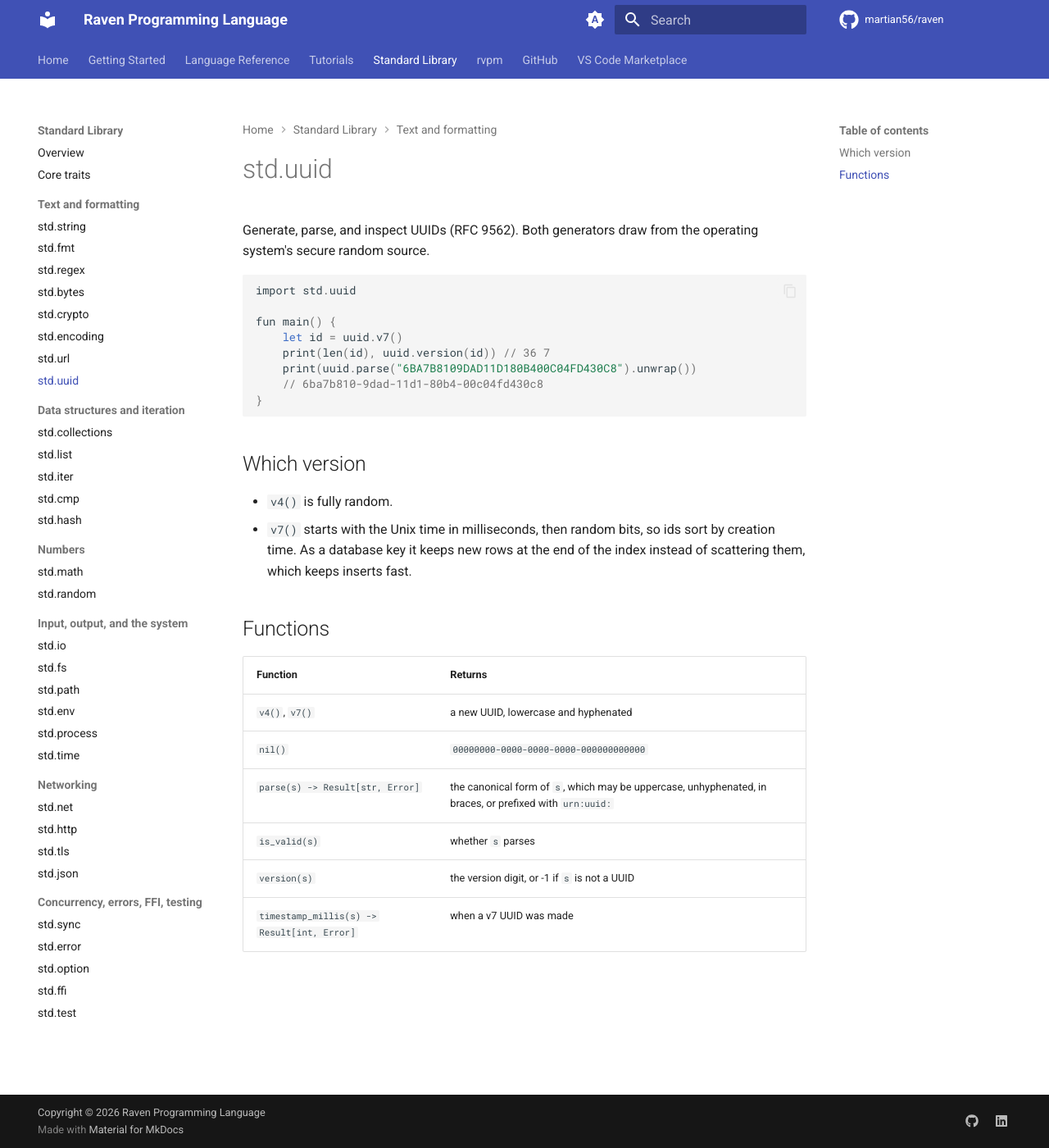
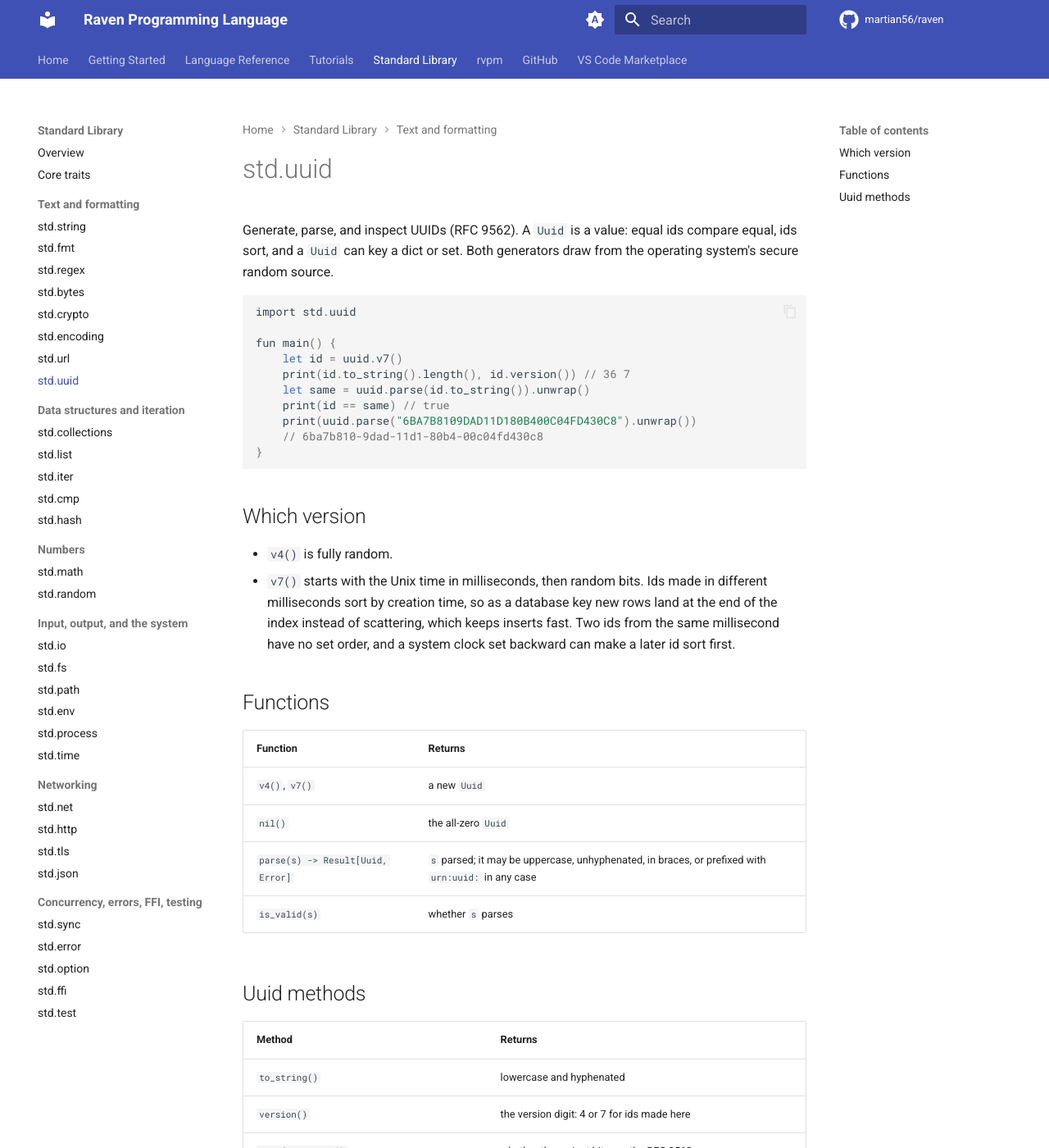
Before and after one commit to martian56/raven, an MkDocs documentation site: the page built from docs/guide/stdlib/uuid.md, in a window 1280 px wide and 1400 px high. Shown: the whole window at 82% size. Built offline with MkDocs 1.6.1 and Material for MkDocs 9.7.7, drawn with Linux system fonts in a browser that asks for light colours; comment, search, counter and statistics services are not loaded; some of the changed text lies outside the part shown.

Commit message:
fix: review follow-ups for std.url, std.bytes, std.uuid, and the formatter
std.uuid returns a Uuid value (Eq, Ord, Hash, ToString, version, timestamp_millis, bytes) instead of a str, accepts urn:uuid: in any case, and checks the variant before reading a v7 timestamp. std.url accepts ports with leading zeros, keeps a second ? as query data, puts a / between host and a relative with_path, and round-trips an empty query or fragment. ByteReader's bounds check cannot overflow. The formatter keeps the source spelling of literals that contain an escaped dollar. The v7 docs no longer promise order within one millisecond.

````diff
--- a/docs/guide/stdlib/uuid.md
+++ b/docs/guide/stdlib/uuid.md
@@ -1,14 +1,17 @@
 # std.uuid
 
-Generate, parse, and inspect UUIDs (RFC 9562). Both generators draw from the
-operating system's secure random source.
+Generate, parse, and inspect UUIDs (RFC 9562). A `Uuid` is a value: equal ids
+compare equal, ids sort, and a `Uuid` can key a dict or set. Both generators
+draw from the operating system's secure random source.
 
 ```rust
 import std.uuid
 
 fun main() {
     let id = uuid.v7()
-    print(len(id), uuid.version(id)) // 36 7
+    print(id.to_string().length(), id.version()) // 36 7
+    let same = uuid.parse(id.to_string()).unwrap()
+    print(id == same) // true
     print(uuid.parse("6BA7B8109DAD11D180B400C04FD430C8").unwrap())
     // 6ba7b810-9dad-11d1-80b4-00c04fd430c8
 }
@@ -17,17 +20,28 @@ fun main() {
 ## Which version
 
 - `v4()` is fully random.
-- `v7()` starts with the Unix time in milliseconds, then random bits, so ids
-  sort by creation time. As a database key it keeps new rows at the end of
-  the index instead of scattering them, which keeps inserts fast.
+- `v7()` starts with the Unix time in milliseconds, then random bits. Ids
+  made in different milliseconds sort by creation time, so as a database key
+  new rows land at the end of the index instead of scattering, which keeps
+  inserts fast. Two ids from the same millisecond have no set order, and a
+  system clock set backward can make a later id sort first.
 
 ## Functions
 
 | Function | Returns |
 |----------|---------|
-| `v4()`, `v7()` | a new UUID, lowercase and hyphenated |
-| `nil()` | `00000000-0000-0000-0000-000000000000` |
-| `parse(s) -> Result[str, Error]` | the canonical form of `s`, which may be uppercase, unhyphenated, in braces, or prefixed with `urn:uuid:` |
+| `v4()`, `v7()` | a new `Uuid` |
+| `nil()` | the all-zero `Uuid` |
+| `parse(s) -> Result[Uuid, Error]` | `s` parsed; it may be uppercase, unhyphenated, in braces, or prefixed with `urn:uuid:` in any case |
 | `is_valid(s)` | whether `s` parses |
-| `version(s)` | the version digit, or -1 if `s` is not a UUID |
-| `timestamp_millis(s) -> Result[int, Error]` | when a v7 UUID was made |
+
+## Uuid methods
+
+| Method | Returns |
+|--------|---------|
+| `to_string()` | lowercase and hyphenated |
+| `version()` | the version digit: 4 or 7 for ids made here |
+| `is_rfc_variant()` | whether the variant bits are the RFC 9562 ones |
+| `is_nil()` | whether it is the all-zero id |
+| `timestamp_millis() -> Result[int, Error]` | when a v7 id was made; an error for any other version or variant |
+| `bytes()` | the 16 raw bytes |
````
Also changed, not shown: 7 other files.
